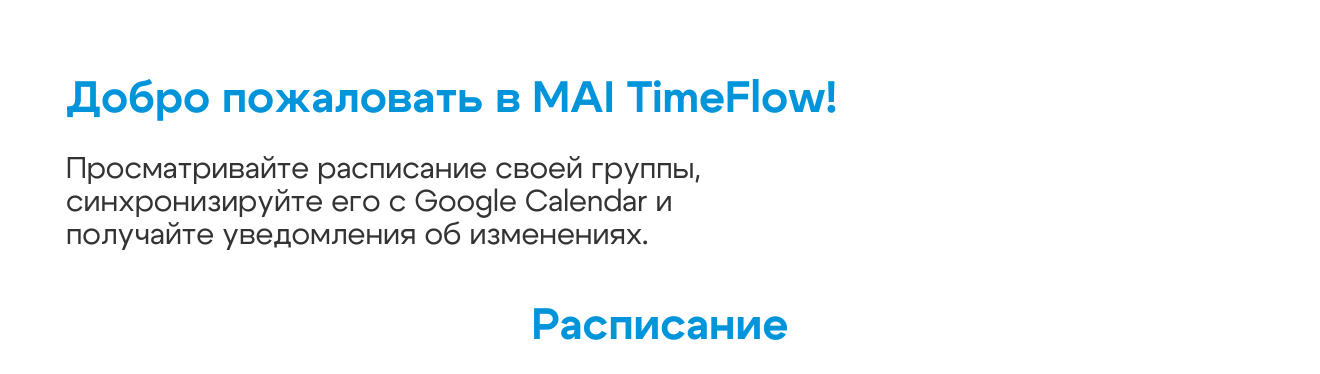
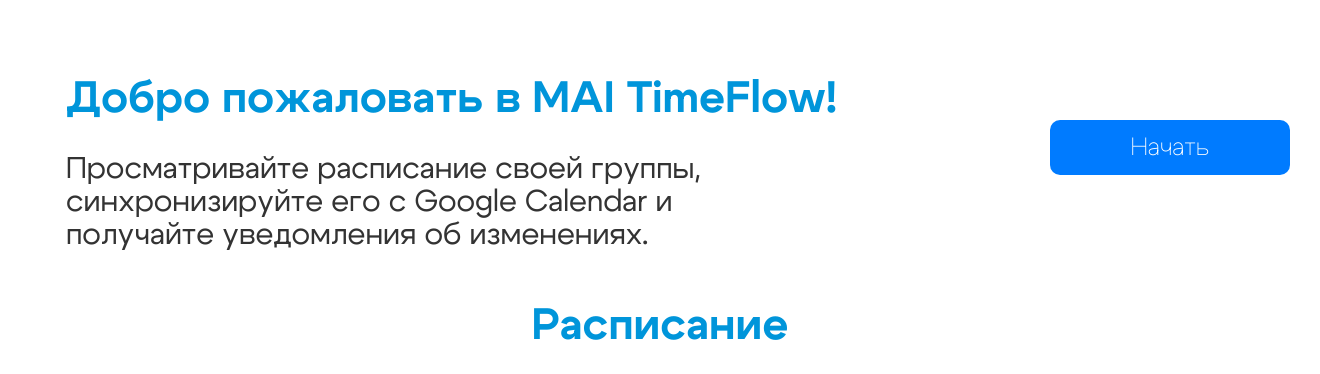
Before and after one commit to DanderferKirill1/MAI-Timeflow, a Flask app: page / in a window 1320 px wide. Shown: the part 100-474 px from the top of the page. Run offline with Flask 3, Linux system fonts and the light colour scheme.

Commit message:
кнопка начать

```diff
--- a/frontend/templates/index.html
+++ b/frontend/templates/index.html
@@ -4,7 +4,7 @@
     <meta charset="UTF-8" />
     <meta name="viewport" content="width=device-width, initial-scale=1" />
     <title>MAI TimeFlow</title>
-    <link rel="stylesheet" href="../static/css/style.css">
+    <link rel="stylesheet" href="static/css/style.css" />
   </head>
   <body>
     <div class="container">
@@ -16,7 +16,9 @@
           <nav class="header-nav">
             <a href="#">Главная</a>
             <a href="#">Помощь</a>
-            <a href="#"><img src="../assets/images/profile.svg" alt="Профиль"></a>
+            <a href="#"
+              ><img src="/assets/images/profile.svg" alt="Профиль"
+            /></a>
           </nav>
         </div>
       </header>
@@ -24,8 +26,10 @@
       <main>
         <h1>Добро пожаловать в MAI TimeFlow!</h1>
         <p class="intro-text">
-          Просматривайте расписание своей группы, синхронизируйте его с Google Calendar и получайте уведомления об изменениях.
+          Просматривайте расписание своей группы, синхронизируйте его с Google
+          Calendar и получайте уведомления об изменениях.
         </p>
+        <button class="start">Начать</button>
 
         <h2>Расписание</h2>
 
@@ -60,8 +64,7 @@
           </div>
         </div>
 
-        <div id="groups-table" class="groups-table-container">
-        </div>
+        <div id="groups-table" class="groups-table-container"></div>
 
         <button class="show-timetable">Показать расписание</button>
 
@@ -71,7 +74,7 @@
           <div class="feature-item">
             <div class="feature-card">
               <div class="feature-content">
-                      <img src="/assets/images/calendar.svg" alt="Google Calendar">
+                <img src="/assets/images/calendar.svg" alt="Google Calendar" />
                 <p>Синхронизация с Google Calendar</p>
               </div>
             </div>
@@ -80,7 +83,7 @@
           <div class="feature-item">
             <div class="feature-card">
               <div class="feature-content">
-                      <img src="/assets/images/edit.svg" alt="Редактирование">
+                <img src="/assets/images/edit.svg" alt="Редактирование" />
                 <p>Возможность редактировать расписание</p>
               </div>
             </div>
@@ -89,7 +92,7 @@
           <div class="feature-item">
             <div class="feature-card">
               <div class="feature-content">
-                      <img src="/assets/images/notifications.svg" alt="Уведомления">
+                <img src="/assets/images/notifications.svg" alt="Уведомления" />
                 <p>Уведомления об изменениях в расписании</p>
               </div>
             </div>
@@ -103,13 +106,15 @@
         <div class="footer-main-content">
           <div class="footer-left-section">
             <div class="footer-logo">
-              <img src="/assets/images/logo.svg" alt="MAI TimeFlow"/>
+              <img src="/assets/images/logo.svg" alt="MAI TimeFlow" />
             </div>
             <div class="section-title">Контактная информация:</div>
             <div class="contact-info">
               <p class="contacts">Почта: support@mai-timeflow.ru</p>
               <p class="contacts">Телефон: +7 (495) 123-45-67</p>
-              <p class="contacts">Адрес: Москва, Волоколамское шоссе,<br>д. 4, 125993</p>
+              <p class="contacts">
+                Адрес: Москва, Волоколамское шоссе,<br />д. 4, 125993
+              </p>
             </div>
           </div>
 
@@ -152,6 +157,6 @@
         </div>
       </footer>
     </div>
-    <script src="../static/js/script.js"></script>
+    <script src="/static/js/script.js"></script>
   </body>
 </html>
--- a/public/static/css/style.css
+++ b/public/static/css/style.css
@@ -255,23 +260,45 @@
 }
 
 .group-item {
-    background: #EEEEEE;
-    border: 1px solid #EEEEEE;
+  background: #eeeeee;
+  border: 1px solid #eeeeee;
   border-radius: 15px;
   color: #333;
   width: 150px;
 }
 
 .group-item:hover {
-    background: #E0E0E0;
+  background: #e0e0e0;
 }
 
 .group-item.selected {
-    background: #0095DA;
+  background: #0095da;
   color: white;
-    border-color: #0095DA;
+  border-color: #0095da;
 }
 
+/*начать*/
+.start {
+  position: absolute;
+  left: 1050px;
+  top: 210px;
+  width: 240px;
+  height: 55px;
+  font-size: 25px;
+  font-weight: 150;
+  font-family: "Cygre", sans-serif;
+  background-color: #007bff; /* Цвет фона кнопки */
+  color: white; /* Цвет текста кнопки */
+  border: none;
+  margin: 10px auto;
+  border-radius: 10px;
+  cursor: pointer;
+  transition: background-color 0.2s ease, color 0.2s ease;
+}
+
+.start:hover {
+  background-color: #0056b3;
+}
 /* показать расписание */
 
 .show-timetable {
```
Also changed, not shown: other parts of public/static/css/style.css (+72 -61 lines). Lines whose indentation alone changed are shown as unchanged.
